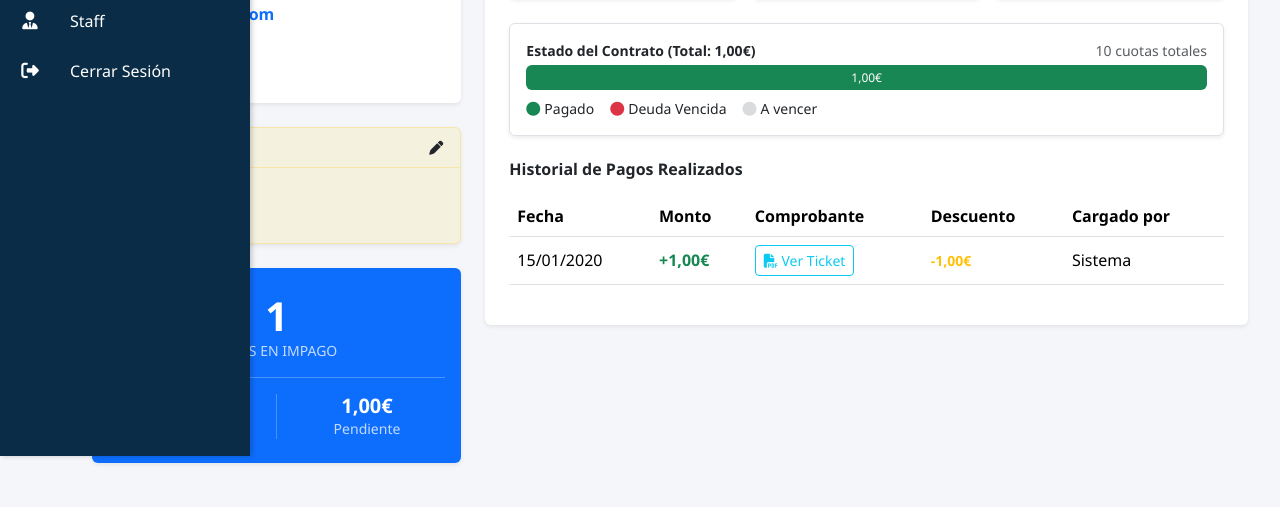
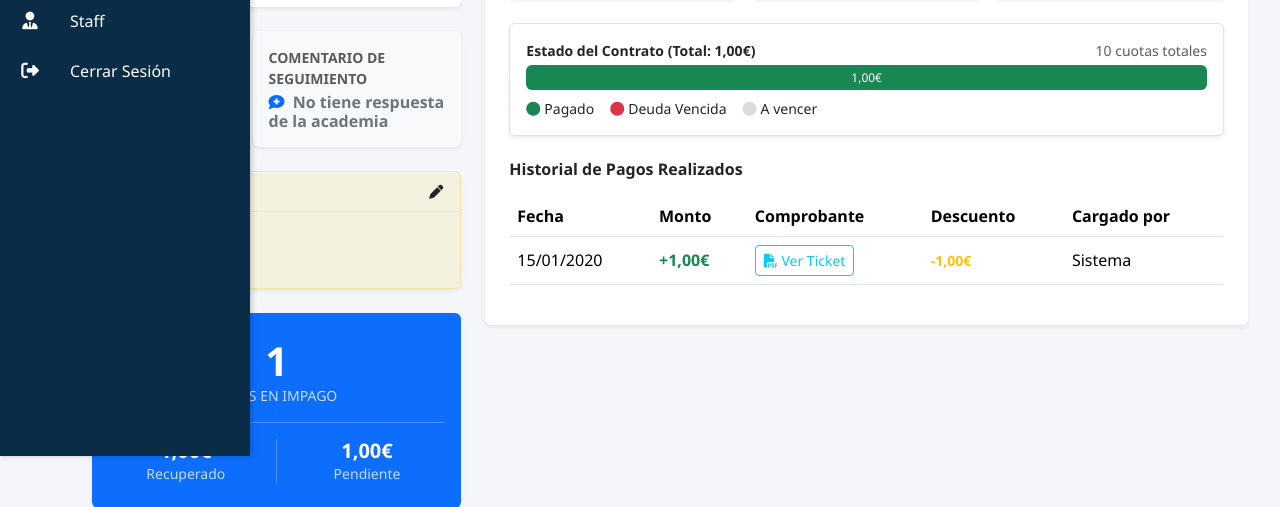
Before and after one commit to LeandroAgristola/recobrameDesarrollo, a Django app: page /crm/expediente/detalle/1/ in a window 1280 px wide. Shown: the part 344-851 px from the top of the page. Before the commit the page ends 812 px from the top, so only its background shows below. Run offline with Django 5.2, Linux system fonts and the light colour scheme; a user stored in the database is signed in; tables that the repository leaves empty hold one stand-in row (values such as "Sample post"); some web fonts are replaced.

Commit message:
Capturamos fecha de cesion, reiniciamos comentarios al mover un registro a cedidos, reiniciamos fecha al cambiar estado y agregamos mas informacion en la vista de REGISTRO

```diff
--- a/crm/templates/crm/detalle_expediente.html
+++ b/crm/templates/crm/detalle_expediente.html
@@ -53,33 +53,63 @@
         <div class="col-lg-4">
             <div class="card shadow-sm border-0 mb-4">
                 <div class="card-header bg-white fw-bold border-bottom py-3">
-                    <i class="fa-solid fa-address-card me-2 text-primary"></i>Datos del Deudor
+                    <i class="fa-solid fa-address-book  me-2 text-primary"></i>Datos del Deudor
                 </div>
                 <div class="card-body">
                     <ul class="list-unstyled mb-0">
                         <li class="mb-3">
-                            <label class="text-muted small d-block">DNI / NIE:</label>
-                            <span class="fw-bold">{{ exp.deudor_dni|default:"-" }}</span>
+                            <label class="text-muted small d-block"><i class="fa-solid fa-phone me-1"></i>Teléfono:
+                            <a href="tel:{{ exp.deudor_telefono }}" class="text-decoration-none fw-bold">{{ exp.deudor_telefono }}</a></label>
                         </li>
                         <li class="mb-3">
-                            <label class="text-muted small d-block">Teléfono:</label>
-                            <a href="tel:{{ exp.deudor_telefono }}" class="text-decoration-none fw-bold">
-                                <i class="fa-solid fa-phone me-1"></i>{{ exp.deudor_telefono }}
-                            </a>
+                            <label class="text-muted small d-block"><i class="fa-solid fa-id-card me-1"></i>DNI / NIE:
+                            <span class="fw-bold">{{ exp.deudor_dni|default:"-" }}</span></label>
                         </li>
                         <li class="mb-3">
-                            <label class="text-muted small d-block">Email:</label>
-                            <a href="mailto:{{ exp.deudor_email }}" class="text-decoration-none fw-bold">
-                                {{ exp.deudor_email|default:"-" }}
-                            </a>
+                            <label class="text-muted small d-block"><i class="fa-solid fa-envelope me-1"></i>Email:
+                            <a href="mailto:{{ exp.deudor_email }}" class="text-decoration-none fw-bold">{{ exp.deudor_email|default:"-" }}</a></label>
                         </li>
                         <li>
-                            <label class="text-muted small d-block">Dirección:</label>
-                            <span class="small">{{ exp.deudor_direccion|default:"No registrada" }}</span>
+                            <label class="text-muted small d-block"><i class="fa-solid fa-location-dot me-1"></i>Dirección:
+                            <span class="small">{{ exp.deudor_direccion|default:"No registrada" }}</span></label>
                         </li>
                     </ul>
                 </div>
             </div>
+
+<div class="row g-3 mb-4">
+    <div class="col-md-5">
+        <div class="card border-0 shadow-sm bg-light h-100">
+            <div class="card-body p-3">
+                <label class="form-label small fw-bold text-muted mb-1 text-uppercase">Situación de Gestión</label>
+                <div class="h6 mb-0 fw-bold text-dark text-truncate">
+                    {{ exp.get_causa_impago_display|default:"PENDIENTE" }}
+                </div>
+            </div>
+        </div>
+    </div>
+
+    <div class="col-md-7">
+        <div class="card border-0 shadow-sm bg-light h-100" style="min-height: 80px;">
+            <div class="card-body p-3">
+                <label class="form-label small fw-bold text-muted mb-1 text-uppercase">Comentario de Seguimiento</label>
+                <div class="h6 mb-0 fw-semibold text-secondary">
+                    <i class="fa-solid fa-comment-medical text-primary me-1"></i>
+                    {% if exp.comentario_estandar %}
+                        {# Buscamos el texto amigable en la lista de opciones del modelo #}
+                        {% for val, text in exp.OPCIONES_COMENTARIO %}
+                            {% if val == exp.comentario_estandar %}
+                                {{ text }}
+                            {% endif %}
+                        {% endfor %}
+                    {% else %}
+                        <span class="text-muted fst-italic">Sin comentario estándar registrado</span>
+                    {% endif %}
+                </div>
+            </div>
+        </div>
+    </div>
+</div>
 
             <div class="card shadow-sm border-warning border-opacity-25 bg-warning bg-opacity-10 mb-4">
                 <div class="card-header bg-transparent border-warning border-opacity-25 py-2 d-flex justify-content-between align-items-center">
--- a/crm/views.py
+++ b/crm/views.py
@@ -300,8 +300,6 @@ def dashboard_crm(request, empresa_id):
 
     return render(request, 'crm/dashboard_empresa.html', context)
 
-
-
 # --- VISTAS DE ACCIÓN ---
 
 # Vista para editar un expediente, con lógica de validación y actualización de deuda, y redirección inteligente a la página anterior o al dashboard si no hay referer válido
@@ -411,24 +409,32 @@ def actualizar_seguimiento(request):
     if valor:
         setattr(exp, accion, True)
         setattr(exp, f'fecha_{accion}', timezone.now())
+
         if nuevo_estado:
             exp.causa_impago = nuevo_estado
+
             if hasattr(exp, f'estado_{accion}'):
                 setattr(exp, f'estado_{accion}', nuevo_estado)
+
+            # --- LÓGICA DE LIMPIEZA DE FECHAS ---
             if nuevo_estado == 'PAGARA' and fecha_promesa:
                 exp.fecha_pago_promesa = fecha_promesa
+            else:
+                # Si el estado NO es PAGARA, borramos cualquier fecha de promesa previa
+                exp.fecha_pago_promesa = None
     else:
+        # Si desmarcan el tick, limpiamos todo lo relacionado a ese seguimiento
         setattr(exp, accion, False)
         setattr(exp, f'fecha_{accion}', None)
         if hasattr(exp, f'estado_{accion}'):
             setattr(exp, f'estado_{accion}', None)
-
-    # RECALCULAR DEUDA AL ACTUALIZAR (Opcional, pero recomendado si pasa el tiempo)
-    # exp.monto_actual = calcular_deuda_actualizada(exp) # Descomentar si quieres actualización en tiempo real al tocar ticks
+        # Opcional: ¿Si desmarcan el tick también quieres borrar la promesa general?
+        # exp.fecha_pago_promesa = None
 
     exp.save()
     exp.refresh_from_db()
 
+    # Preparar respuesta para el Frontend
     estado_tick_legible = None
     field_name = f'estado_{accion}'
     display_method = f'get_{field_name}_display'
@@ -440,7 +446,7 @@ def actualizar_seguimiento(request):
 
     return JsonResponse({
             'status': 'ok',
-            'fecha_ultimo': exp.ultimo_mensaje_fecha.strftime("%d/%m/%Y") if exp.ultimo_mensaje_fecha else "-",
+            'fecha_ultimo': exp.ultimo_mensaje_fecha.strftime("%d/%m/%Y") if hasattr(exp, 'ultimo_mensaje_fecha') and exp.ultimo_mensaje_fecha else "-",
             'estado_legible': exp.get_causa_impago_display() or "-",
             'estado_tick_legible': estado_tick_legible or "-",
             'fecha_promesa_legible': exp.fecha_pago_promesa.strftime("%d/%m") if exp.fecha_pago_promesa else "-"
@@ -740,13 +746,46 @@ def confirmar_cesion(request, exp_id):
         exp.estado = 'CEDIDO'
         exp.activo = True
 
-        if hasattr(exp, 'fecha_cesion'):
+        # Atrapamos la fecha manual del formulario
+        fecha_cesion_str = request.POST.get('fecha_cesion')
+        if fecha_cesion_str:
+            exp.fecha_cesion = fecha_cesion_str
+        else:
+            # Respaldo de seguridad por si falla el formulario
             exp.fecha_cesion = timezone.now().date()
+
+        # ==========================================================
+        # NUEVA LÓGICA: REINICIO DE TICS Y COMPROMISOS (Borrón y cuenta nueva)
+        # ==========================================================
+
+        # 1. Lista de todos los prefijos de tus secuencias
+        etapas_seguimiento = ['w1', 'll1', 'w2', 'll2', 'w3', 'll3', 'w4', 'll4', 'b1']
+
+        for etapa in etapas_seguimiento:
+            # Borra el Checkbox (Pasa a False)
+            if hasattr(exp, etapa):
+                setattr(exp, etapa, False)
+
+            # Borra la fecha de ese tic (Pasa a None)
+            if hasattr(exp, f'fecha_{etapa}'):
+                setattr(exp, f'fecha_{etapa}', None)
+
+            # Borra el estado de resultado de ese tic (Pasa a None)
+            if hasattr(exp, f'estado_{etapa}'):
+                setattr(exp, f'estado_{etapa}', None)
+
+        # 2. Limpiamos cualquier compromiso de pago general (Ajusta el nombre si en tu modelo se llama distinto)
+        if hasattr(exp, 'fecha_compromiso'):
+            exp.fecha_compromiso = None
+        if hasattr(exp, 'causa_impago'):
+            exp.causa_impago = None # Reseteamos el estado general del cliente
+
+        # ==========================================================
 
         # MAGIA AQUÍ: Al cambiar el estado a CEDIDO, forzamos el cálculo de "aceleración"
         exp.monto_actual = Decimal(str(calcular_deuda_actualizada(exp)))
+
         exp.save()
-
-        messages.success(request, f"¡Expediente movido a Cedidos y deuda total acelerada!")
+        messages.success(request, f"Expediente movido a Cedidos con fecha de cesión: {exp.fecha_cesion}. Secuencias reiniciadas.")
 
     return redirect(request.META.get('HTTP_REFERER', 'crm:dashboard_crm'))
--- a/extras/pendientes.txt
+++ b/extras/pendientes.txt
@@ -1,10 +1,8 @@
 
 CRM
 
+Testear que funcione el conteo de "veces en impago"
 
-guarda como fecha de cesion al moverlo a cedido
-
-Agregar 2 pestañas en REG recobros para individualizar los creditos Cedidos
 Validacion de duplicados (si es q esta refinancioado)
 
 Mejorar filtros
@@ -15,6 +13,8 @@ En la vista de CRM no mostramos los datos reales
 
 Errores:
 
+
+Ajustar ventanda de impresion
 Vista de listado de empresa:
 
     Calcualar correctamente las comisiones
--- a/static/css/styleManagement.css
+++ b/static/css/styleManagement.css
@@ -417,74 +417,38 @@ thead th.col-nombre, thead th.col-tel, thead th.col-acciones {
    LÓGICA DE IMPRESIÓN PARA FICHAS DE CLIENTE (CORREGIDA)
    ========================================================================== */
 @media print {
-    /* 1. CONFIGURACIÓN DE PÁGINA: TABLOIDE HORIZONTAL */
-    @page {
-        size: tabloid landscape; /* Define tamaño Tabloide y orientación Horizontal */
-        margin: 10mm; /* Márgenes pequeños para aprovechar la hoja */
-    }
-
-    /* 2. OCULTAR ELEMENTOS INNECESARIOS */
+    /* 1. OCULTAR NAVEGACIÓN Y BOTONES (Lo único que no queremos) */
     .sidebar,
     .navbar,
-    .breadcrumb,
     .btn,
-    .btn-close, /* Ocultamos la X de los modales si aparecen */
-    .btn-action-crm,
-    .nav-tabs,
-    .toast-container,
-    footer,
-    .no-print {
+    .no-print,
+    .btn-close {
         display: none !important;
     }
 
-    /* 3. AJUSTES DEL CUERPO Y CONTENEDOR */
-    body {
-        background-color: white !important;
-        -webkit-print-color-adjust: exact !important;
-        print-color-adjust: exact !important;
-
-        /* TRUCO: Reducir un poco el zoom para que entre más info sin romperse */
-        zoom: 85%;
-        font-size: 10pt; /* Letra un poco más compacta */
+    /* 2. REINICIAR MÁRGENES DE LA PÁGINA */
+    @page {
+        size: auto;
+        margin: 10mm;
     }
 
+    /* 3. FORZAR EL ANCHO COMPLETO SIN EL MENÚ LATERAL */
     .main-content {
         margin-left: 0 !important;
         padding: 0 !important;
         width: 100% !important;
     }
 
-    .admin-wrapper {
-        display: block !important;
+    /* 4. MANTENER EL LAYOUT DE COLUMNAS (Para que no se apile) */
+    .row {
+        display: flex !important;
+
     }
 
-    /* 4. AJUSTE DE TARJETAS Y SALTOS DE PÁGINA */
-    .card {
-        border: 1px solid #000 !important; /* Borde negro para mejor contraste impreso */
-        box-shadow: none !important;
-        break-inside: avoid; /* Evita que una tarjeta se corte a la mitad entre dos hojas */
-        margin-bottom: 1rem !important;
-    }
 
-    /* 5. FORZAR COLUMNAS BOOTSTRAP (GRID) */
-    /* Esto es vital: evita que la columna derecha se caiga abajo de la izquierda al imprimir */
-    .row {
-        display: flex !important;
-        flex-wrap: nowrap !important;
-    }
-
-    /* Forzamos los anchos de tus columnas específicas del detalle */
-    .col-lg-4 {
-        width: 33% !important;
-        flex: 0 0 33% !important;
-    }
-    .col-lg-8 {
-        width: 67% !important;
-        flex: 0 0 67% !important;
-    }
-
-    /* Ajuste para que los textos largos no corten la hoja */
-    pre, blockquote {
-        page-break-inside: avoid;
+    /* 5. RESPETAR TUS COLORES (Truco para navegadores) */
+    body {
+        -webkit-print-color-adjust: exact !important;
+        print-color-adjust: exact !important;
     }
 }
```
Also changed, not shown: crm/templates/crm/includes/modal_confirmar_cesion.html (+11 -3 lines), media/crm/documentos/captura.png (deleted), media/crm/documentos/captura_1.png (deleted), media/crm/documentos/captura_1_S2uD0oJ.png (deleted), 5 other files.
